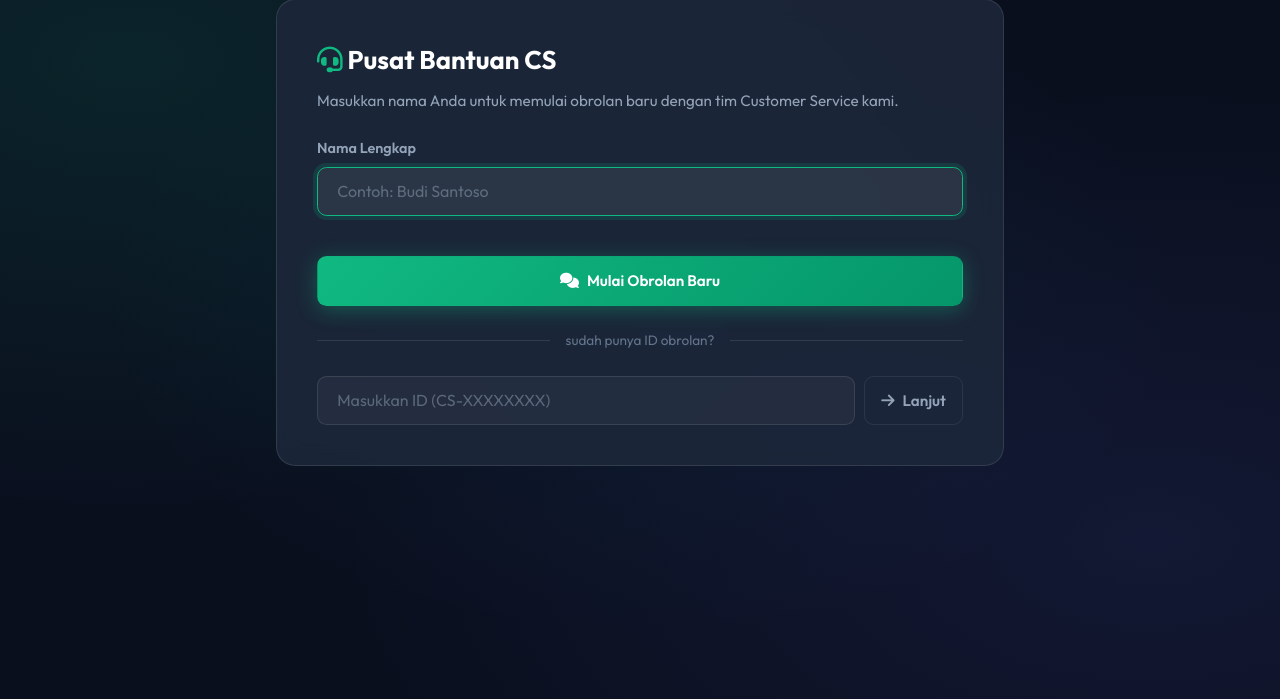
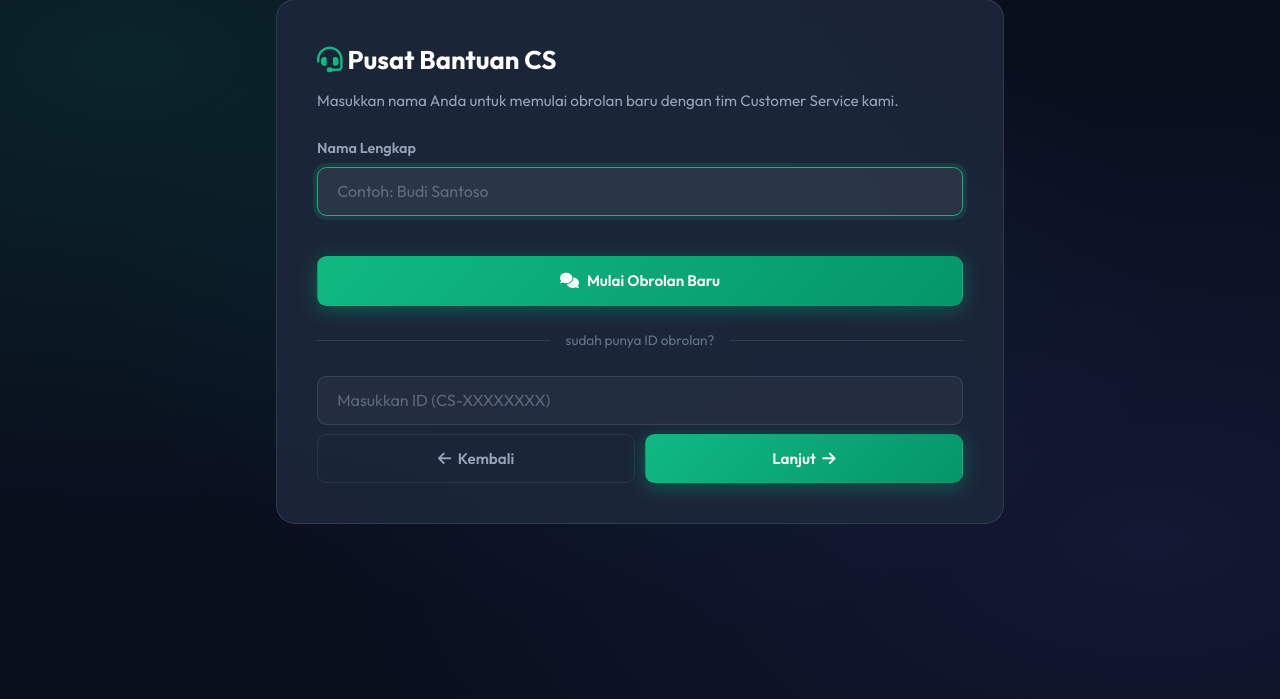
Before and after one commit to anandapratamaa/smart_event_campus, a PHP site: page /uas/bantuan_support.php in a window 1280 px wide. Shown: the part 101-800 px from the top of the page. Run offline with PHP 8.4, Linux system fonts and the light colour scheme.

Commit message:
bantuan_support.php

```diff
--- a/bantuan_support.php
+++ b/bantuan_support.php
@@ -248,14 +248,10 @@ if ($is_logged_in) {
             </svg>
             <span style="-webkit-text-fill-color:transparent;background:linear-gradient(135deg,#10b981,#f59e0b);-webkit-background-clip:text;font-weight:700;">Smart Event Campus</span>
         </a>
-        <div class="nav-links">
-            <a href="index.php" class="btn btn-outline" style="font-size:0.9rem;padding:0.5rem 1rem;"><i class="fa-solid fa-arrow-left"></i> Kembali</a>
-        </div>
     </nav>
 
     <div class="cs-page-wrap">
         <?php if (!$is_logged_in): ?>
-            <!-- Form Mulai Chat -->
             <div class="cs-auth-card">
                 <h2><i class="fa-solid fa-headset" style="color:#10b981;"></i> Pusat Bantuan CS</h2>
                 <p>Masukkan nama Anda untuk memulai obrolan baru dengan tim Customer Service kami.</p>
@@ -279,16 +275,20 @@ if ($is_logged_in) {
                 <div class="cs-divider">sudah punya ID obrolan?</div>
 
                 <form method="POST" action="">
-                    <div style="display:flex;gap:0.6rem;">
-                        <input type="text" name="existing_cs_id" class="form-control" placeholder="Masukkan ID (CS-XXXXXXXX)" required style="flex:1;">
-                        <button type="submit" class="btn btn-outline" style="white-space:nowrap;padding:0.7rem 1rem;">
-                            <i class="fa-solid fa-arrow-right"></i> Lanjut
-                        </button>
+                    <div style="display:flex; flex-direction:column; gap:0.6rem;">
+                        <input type="text" name="existing_cs_id" class="form-control" placeholder="Masukkan ID (CS-XXXXXXXX)" required>
+                        <div style="display:flex; gap:0.6rem;">
+                            <a href="index.php" class="btn btn-outline" style="flex:1; text-align:center; padding:0.7rem 0; display:flex; justify-content:center; align-items:center; gap:0.4rem; text-decoration:none;">
+                                <i class="fa-solid fa-arrow-left"></i> Kembali
+                            </a>
+                            <button type="submit" class="btn btn-primary" style="flex:1; padding:0.7rem 0; display:flex; justify-content:center; align-items:center; gap:0.4rem;">
+                                Lanjut <i class="fa-solid fa-arrow-right"></i>
+                            </button>
+                        </div>
                     </div>
                 </form>
             </div>
         <?php else: ?>
-            <!-- Jendela Chat -->
             <div class="cs-chat-card">
                 <div class="cs-chat-header">
                     <div>
@@ -301,9 +301,14 @@ if ($is_logged_in) {
                         </div>
                         <div style="color:#64748b;font-size:0.78rem;margin-top:0.3rem;">Simpan ID ini jika ingin melanjutkan obrolan nanti.</div>
                     </div>
-                    <a href="bantuan_support.php?action=logout" style="display:inline-flex;align-items:center;gap:0.4rem;padding:0.45rem 0.9rem;border:1px solid rgba(255,255,255,0.2);border-radius:0.5rem;color:#94a3b8;text-decoration:none;font-size:0.85rem;white-space:nowrap;transition:all 0.2s;" onmouseover="this.style.borderColor='#ef4444';this.style.color='#ef4444';" onmouseout="this.style.borderColor='rgba(255,255,255,0.2)';this.style.color='#94a3b8';">
-                        <i class="fa-solid fa-right-from-bracket"></i> Akhiri
-                    </a>
+                    <div style="display:flex; gap:0.5rem; align-items:center;">
+                        <a href="index.php" style="display:inline-flex;align-items:center;gap:0.4rem;padding:0.45rem 0.9rem;border:1px solid rgba(255,255,255,0.2);border-radius:0.5rem;color:#94a3b8;text-decoration:none;font-size:0.85rem;white-space:nowrap;transition:all 0.2s;" onmouseover="this.style.borderColor='#10b981';this.style.color='#10b981';" onmouseout="this.style.borderColor='rgba(255,255,255,0.2)';this.style.color='#94a3b8';">
+                            <i class="fa-solid fa-arrow-left"></i> Kembali
+                        </a>
+                        <a href="bantuan_support.php?action=logout" style="display:inline-flex;align-items:center;gap:0.4rem;padding:0.45rem 0.9rem;border:1px solid rgba(255,255,255,0.2);border-radius:0.5rem;color:#94a3b8;text-decoration:none;font-size:0.85rem;white-space:nowrap;transition:all 0.2s;" onmouseover="this.style.borderColor='#ef4444';this.style.color='#ef4444';" onmouseout="this.style.borderColor='rgba(255,255,255,0.2)';this.style.color='#94a3b8';">
+                            <i class="fa-solid fa-right-from-bracket"></i> Akhiri
+                        </a>
+                    </div>
                 </div>
 
                 <div class="cs-messages-area" id="chatMessages">
```
